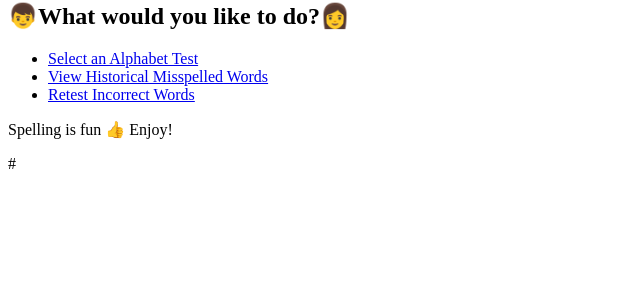
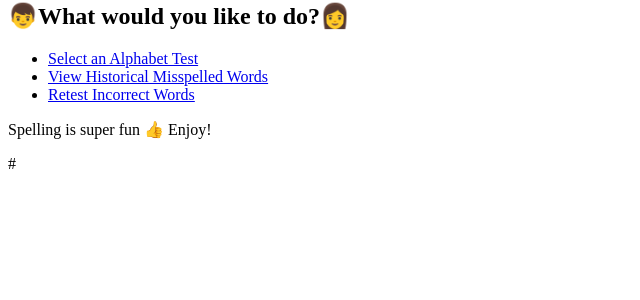
Before and after one commit to suasrp/flask-suasrp-repository-001, a Flask app: template templates/home.html in a window 1280 px wide. Shown: the part 117-417 px from the top of the page, without its empty margins (0-640 px from the left). Run offline with Flask 3, Linux system fonts and the light colour scheme; the template is opened without the code that fills it, so the values that code supplies are empty.

Commit message:
Update home.html 11-24-2024-1053pm

```diff
--- a/templates/home.html
+++ b/templates/home.html
@@ -19,7 +19,7 @@
     </ul>
 
     <footer>
-        <p>Spelling is fun 👍 Enjoy!</p>
+        <p>Spelling is super fun 👍 Enjoy!</p>
     </footer>
 
     #{% if session['incorrect_words'] %}
```
